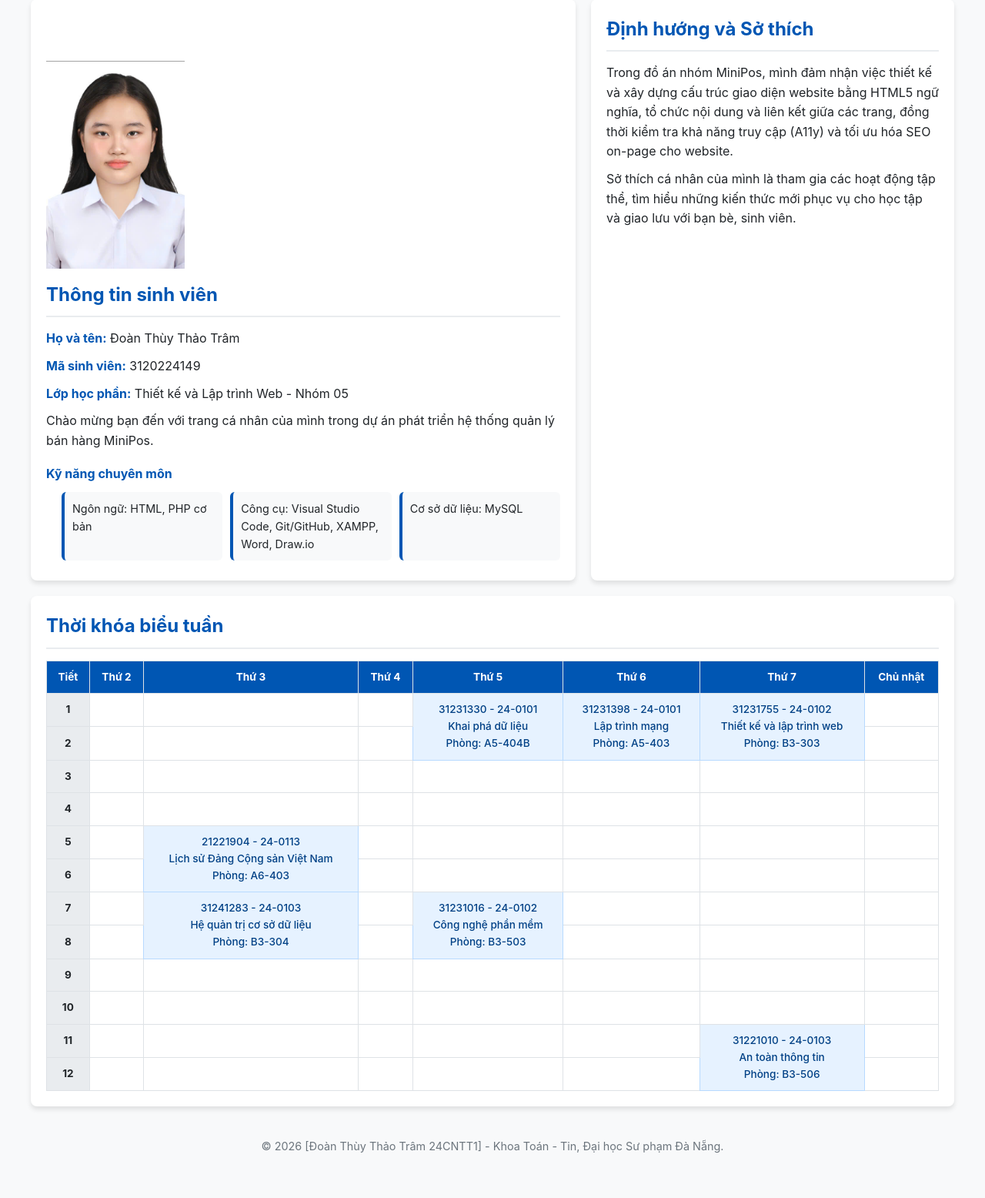
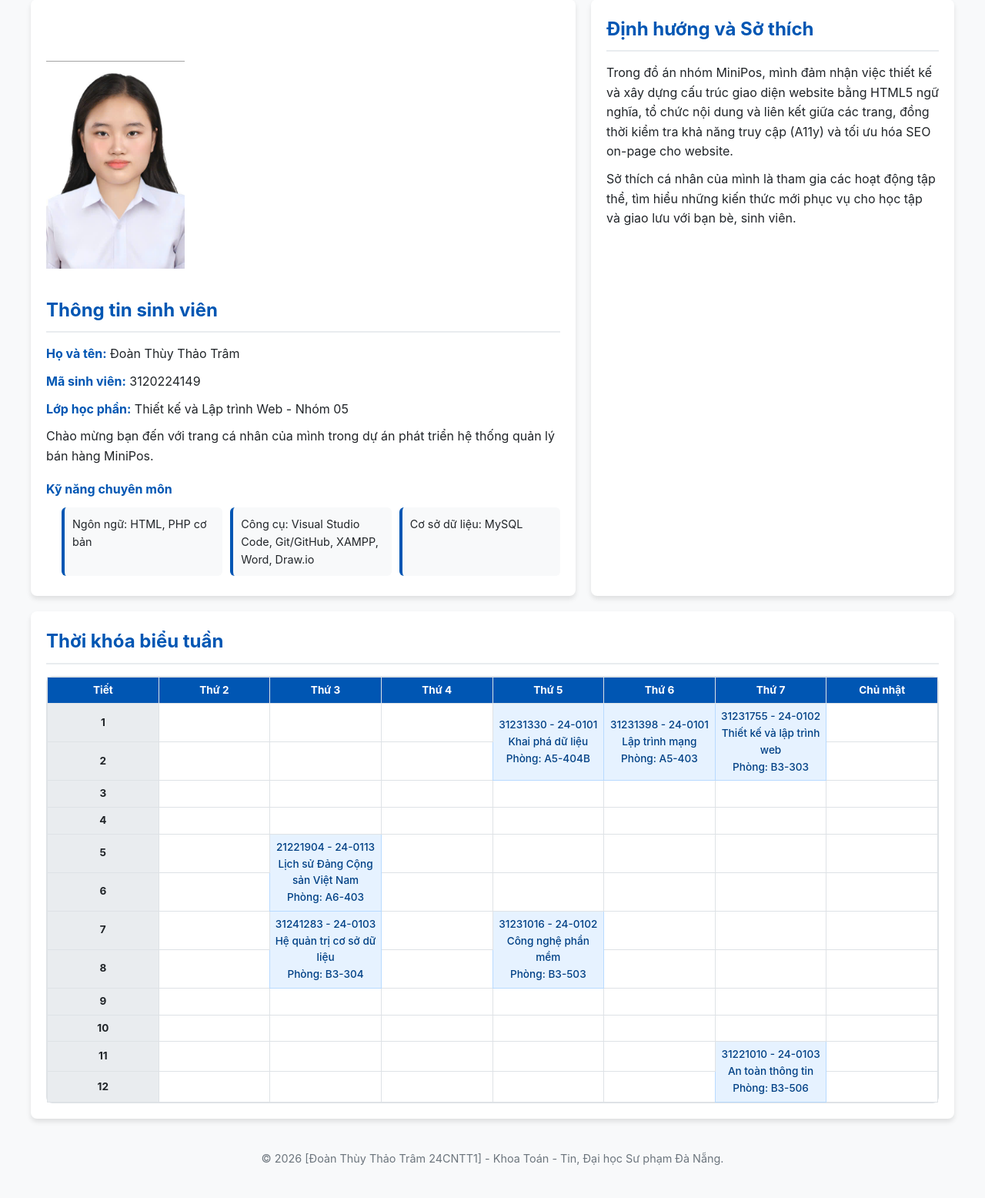
Before and after one commit to SGTr1108/ltweb-doan-nhom05, a PHP site: page /thanhvien/3120224149_tram/gioithieu.html in a window 1280 px wide. Shown: the part 193-1749 px from the top of the page at 77% size. Before the commit the page ends 1690 px from the top, so only its background shows below. Run offline with PHP 8.4, Linux system fonts and the light colour scheme.

Commit message:
Họ CSS responsive cho trang ca nhân của Trâm

```diff
--- a/thanhvien/3120224149_tram/tram_style.css
+++ b/thanhvien/3120224149_tram/tram_style.css
@@ -34,7 +34,6 @@ body {
   color: var(--text-color);
   background-color: var(--secondary-color);
   padding: 20px;
-  overflow-x: hidden; /* THÊM DÒNG NÀY: Cắt bỏ triệt để mọi hành vi tràn ngang của trang */
 }
 
 
@@ -117,7 +116,23 @@ main {
 }
 
 
+@media (max-width: 767px) {
+  body {
+    padding: 10px;
+  }
 
+  section, article {
+    padding: 12px;
+  }
+
+  nav {
+    flex-wrap: wrap; /* menu tự xuống dòng nếu quá dài */
+  }
+
+  ul {
+    grid-template-columns: 1fr; /* danh sách kỹ năng 1 cột */
+  }
+}
 
 section, article {
   background-color: var(--bg-color);
@@ -145,14 +160,11 @@ section h2, article h2 {
 /* Căn chỉnh ảnh chân dung */
 img {
   display: block;
-  max-width: 100%; /* THÊM DÒNG NÀY: Giúp ảnh tự co giãn theo khung chứa */
-  height: auto;     /* THÊM DÒNG NÀY: Giữ đúng tỷ lệ ảnh */
   border-radius: var(--border-radius);
   margin-bottom: 15px;
   object-fit: cover;
   border: 3px solid var(--accent-color);
 }
-
 
 
 
@@ -200,21 +212,18 @@ ul li {
 /* Bao bọc bảng bằng một class hoặc cấu trúc để kích hoạt cuộn ngang */
 .table-responsive {
   width: 100%;
-  overflow-x: auto; /* Kích hoạt cuộn ngang khi màn hình nhỏ */
-  -webkit-overflow-scrolling: touch;
-  /*margin-top: 15px;
+  overflow-x: visible; /* bỏ cuộn ngang */
+  margin-top: 15px;
   border: 1px solid var(--border-color);
-  border-radius: var(--border-radius);*/
+  border-radius: var(--border-radius);
 }
-
-
-
 
 table {
   border-collapse: collapse;
   width: 100%;
-  min-width: 600px; /* Ép bảng giữ kích thước tối thiểu để không bị méo chữ */
+  table-layout: fixed;      /* chia đều cột, không bị giãn theo nội dung */
   background-color: var(--bg-color);
+  /* XÓA dòng: min-width: 600px; */
 }
 
 
@@ -231,9 +240,11 @@ caption {
 
 th, td {
   border: 1px solid var(--border-color);
-  padding: 10px;
+  padding: 6px 4px;
   text-align: center;
-  font-size: 0.85rem;
+  font-size: clamp(0.65rem, 2.5vw, 0.85rem); /* chữ tự co theo màn hình */
+  word-wrap: break-word;
+  overflow-wrap: anywhere;  /* cho phép xuống dòng chữ dài */
 }
 
 
@@ -345,7 +356,8 @@ footer {
    ========================================================================== */
 @media (min-width: 768px) {
     .khoi-thong-tin-chinh {
-        flex-direction: row;
+            display: flex;
+    flex-direction: column;
        /* align-items: flex-start;*/
         gap: 20px;
     }
```
